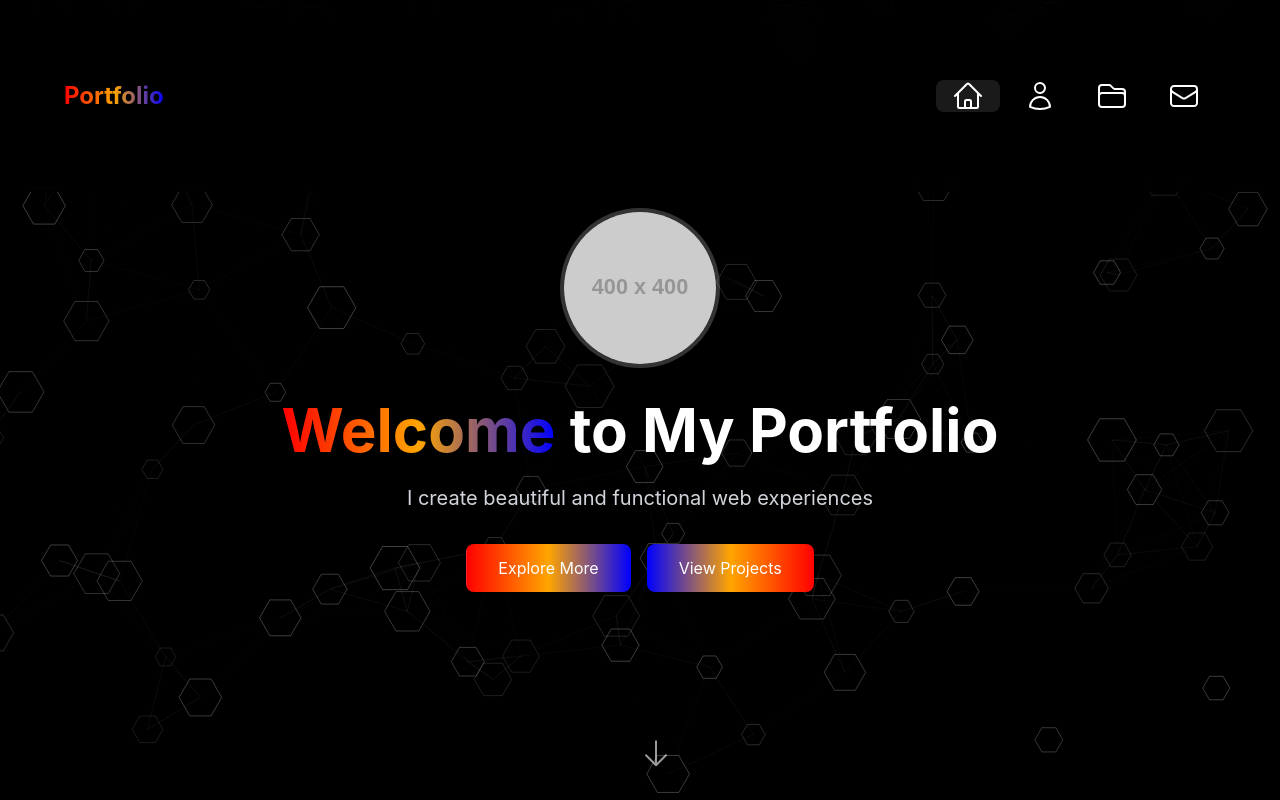
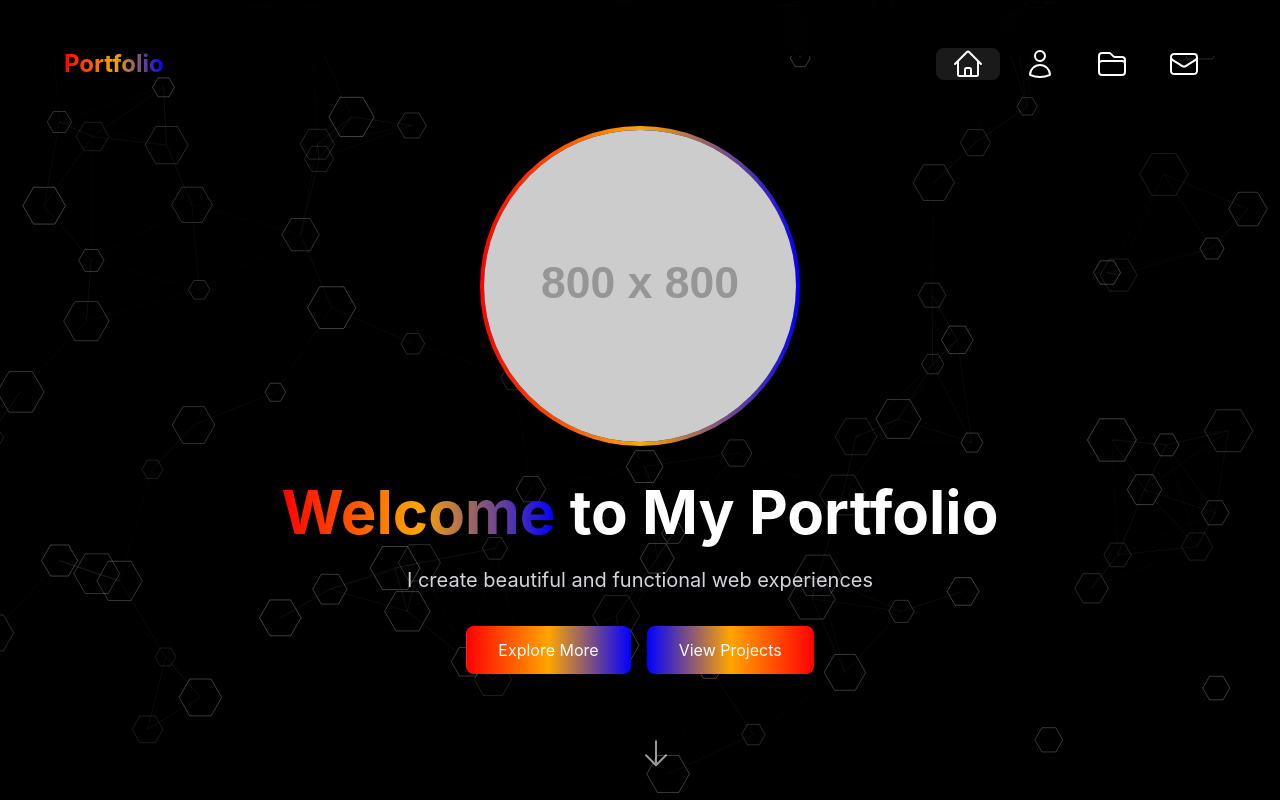
Before and after one commit to DominicNgoetjana/profile-website, a React (Vite) app: page / in a window 1280 px wide. Shown: the top 800 px of the page. Built offline with nearby package versions, Linux system fonts and the light colour scheme.

Commit message:
Updated navbar and profile picture

```diff
--- a/src/App.jsx
+++ b/src/App.jsx
@@ -35,8 +35,8 @@ function App() {
   return (
     <Layout>
       {/* Navigation */}
-      <nav className="fixed w-full bg-dark/80 backdrop-blur-md z-50 py-4">
-        <div className="section-padding flex justify-between items-center">
+      <nav className="fixed w-full bg-dark/80 backdrop-blur-md z-50 h-14">
+        <div className="section-padding h-full flex justify-between items-center">
           <motion.h1
             initial={{ opacity: 0, x: -20 }}
             animate={{ opacity: 1, x: 0 }}
--- a/src/components/Hero.jsx
+++ b/src/components/Hero.jsx
@@ -12,19 +12,29 @@ export default function Hero({ onExploreClick }) {
             transition={{ duration: 0.5 }}
             className="max-w-4xl mx-auto text-center"
           >
+            {/* Profile picture container with margin space for expansion */}
+            <div className="relative h-[300px] md:h-[340px] mb-4 flex justify-center items-start">
+              {/* Profile picture with initial animation */}
               <motion.div
                 initial={{ scale: 0, opacity: 0 }}
                 animate={{ scale: 1, opacity: 1 }}
                 transition={{ delay: 0.2, type: "spring", bounce: 0.4 }}
-              className="w-32 h-32 md:w-40 md:h-40 mx-auto mb-8 rounded-full overflow-hidden border-4 border-white/20 shadow-xl"
+                className="relative w-64 h-64 md:w-80 md:h-80 rounded-full p-1 bg-gradient-to-r from-primary via-secondary to-accent"
+                whileHover={{
+                  scale: 1.5,
+                  transition: { duration: 0.3 }
+                }}
               >
-              {/* Replace the src with your profile picture */}
+                {/* Image container */}
+                <div className="w-full h-full rounded-full overflow-hidden bg-dark">
                   <img
-                src="https://via.placeholder.com/400"
+                    src="https://via.placeholder.com/800"
                     alt="Profile"
-                className="w-full h-full object-cover hover:scale-110 transition-transform duration-300"
+                    className="w-full h-full object-cover"
                   />
+                </div>
               </motion.div>
+            </div>
 
             <motion.h1
               className="text-4xl md:text-6xl font-bold mb-6"
```
Lines whose indentation alone changed are shown as unchanged.
